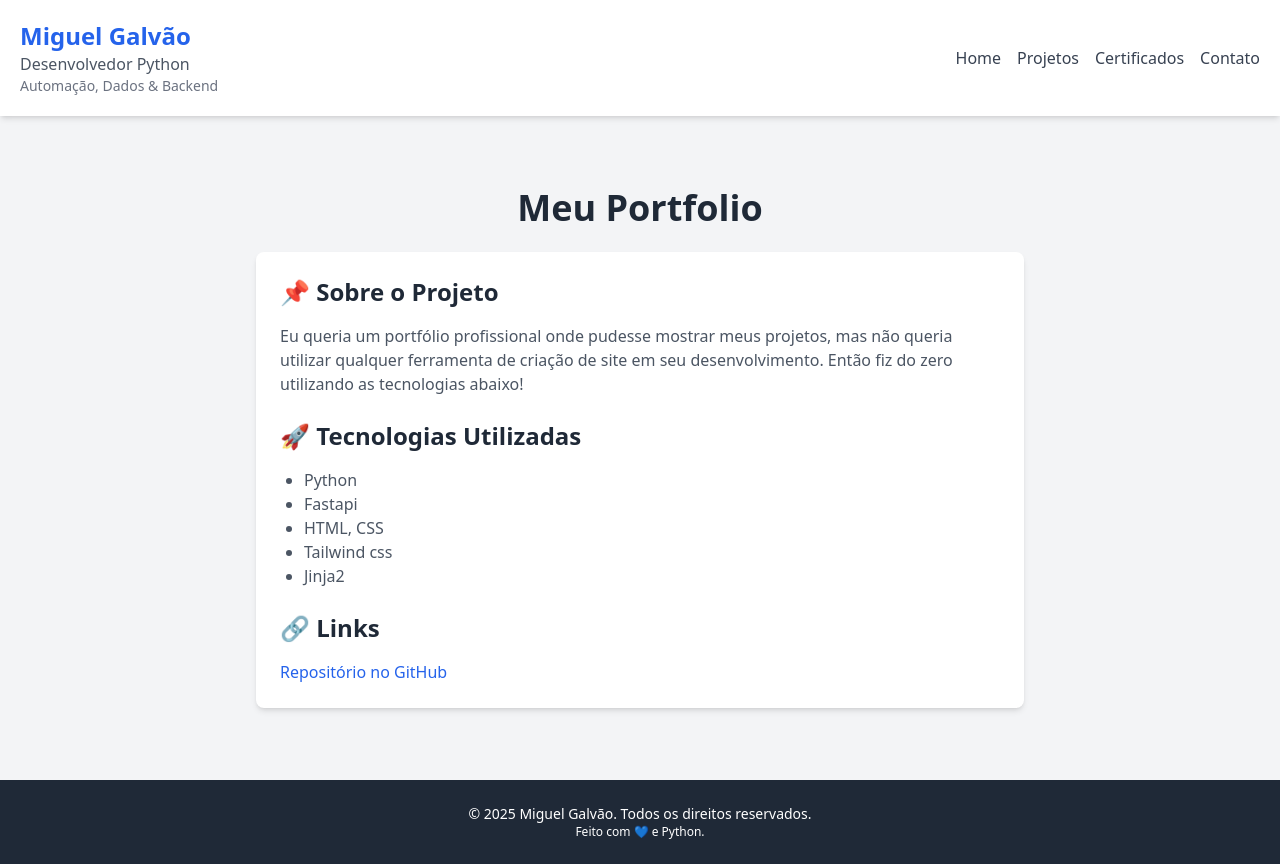
After one commit to galvao1290/portfolio, a FastAPI app: template templates/pag_meuportfolio.html in a window 1280 px wide. The commit adds this page. Run offline with FastAPI, Linux system fonts and the light colour scheme; the template is opened without the code that fills it, so the values that code supplies are empty; some libraries are stand-ins or nearby versions.

Commit message:
Adiciona novas páginas para Web Scraping e Portfólio, atualiza links no projeto

```diff
--- a/app.py
+++ b/app.py
@@ -22,3 +22,11 @@ def sobre(request:Request):
 @app.get('/certificados', response_class=HTMLResponse)
 def certificados(request:Request):
     return templates.TemplateResponse('certificados.html', {'request':request})
+
+#página projetos
+@app.get('/web-scraping-sp', response_class=HTMLResponse)
+def pag_webscrapingsp(request:Request):
+    return templates.TemplateResponse('pag_webscrapingsp.html', {'request':request})
+@app.get('/meu-portfolio', response_class=HTMLResponse)
+def pag_webscrapingsp(request:Request):
+    return templates.TemplateResponse('pag_meuportfolio.html', {'request':request})
--- a/templates/certificados.html
+++ b/templates/certificados.html
@@ -8,7 +8,7 @@
     <p class="text-gray-600 text-lg mb-10">Aqui estão alguns dos certificados que conquistei ao longo da minha jornada profissional.</p>
 
     <div class="grid grid-cols-1 md:grid-cols-2 lg:grid-cols-3 gap-8">
-        <!-- Exemplo de um certificado -->
+
         <div class="bg-white shadow-md rounded-lg p-6">
             <img src="/static/img/udemy-certificado.jpg" alt="Certificado" class="w-full h-auto rounded-md">
             <h2 class="text-xl font-semibold text-gray-800 mt-4">Estrutura de Dados e Algoritmos em Python</h2>
--- /dev/null
+++ b/templates/pag_meuportfolio.html
@@ -0,0 +1,28 @@
+{% extends "base.html" %}
+
+{% block title %}Meu Portfólio{% endblock %}
+
+{% block content %}
+<div class="container mx-auto py-12 text-center">
+    <h1 class="text-4xl font-bold text-gray-800 mb-6">Meu Portfolio</h1>
+    <p class="text-gray-600 text-lg mb-4"></p>
+
+    <div class="max-w-3xl mx-auto bg-white shadow-md rounded-lg p-6 text-left">
+        <h2 class="text-2xl font-semibold text-gray-800 mb-4">📌 Sobre o Projeto</h2>
+        <p class="text-gray-600 mb-6">Eu queria um portfólio profissional onde pudesse mostrar meus projetos, mas não queria utilizar qualquer ferramenta de criação de site em seu desenvolvimento. Então fiz do zero utilizando as tecnologias abaixo!</p>
+
+        <h2 class="text-2xl font-semibold text-gray-800 mb-4">🚀 Tecnologias Utilizadas</h2>
+        <ul class="list-disc pl-6 text-gray-600">
+            <li>Python</li>
+            <li>Fastapi</li>
+            <li>HTML, CSS</li>
+            <li>Tailwind css</li>
+            <li>Jinja2</li>
+
+        </ul>
+
+        <h2 class="text-2xl font-semibold text-gray-800 mt-6 mb-4">🔗 Links</h2>
+        <a href="https://github.com/galvao1290/Web-Scraping-Tombamento-SP" class="text-blue-600 hover:underline">Repositório no GitHub</a>
+    </div>
+</div>
+{% endblock %}
```
Also changed, not shown: templates/pag_webscrapingsp.html (added, +26 -0 lines), templates/projetos.html (+11 -3 lines).
